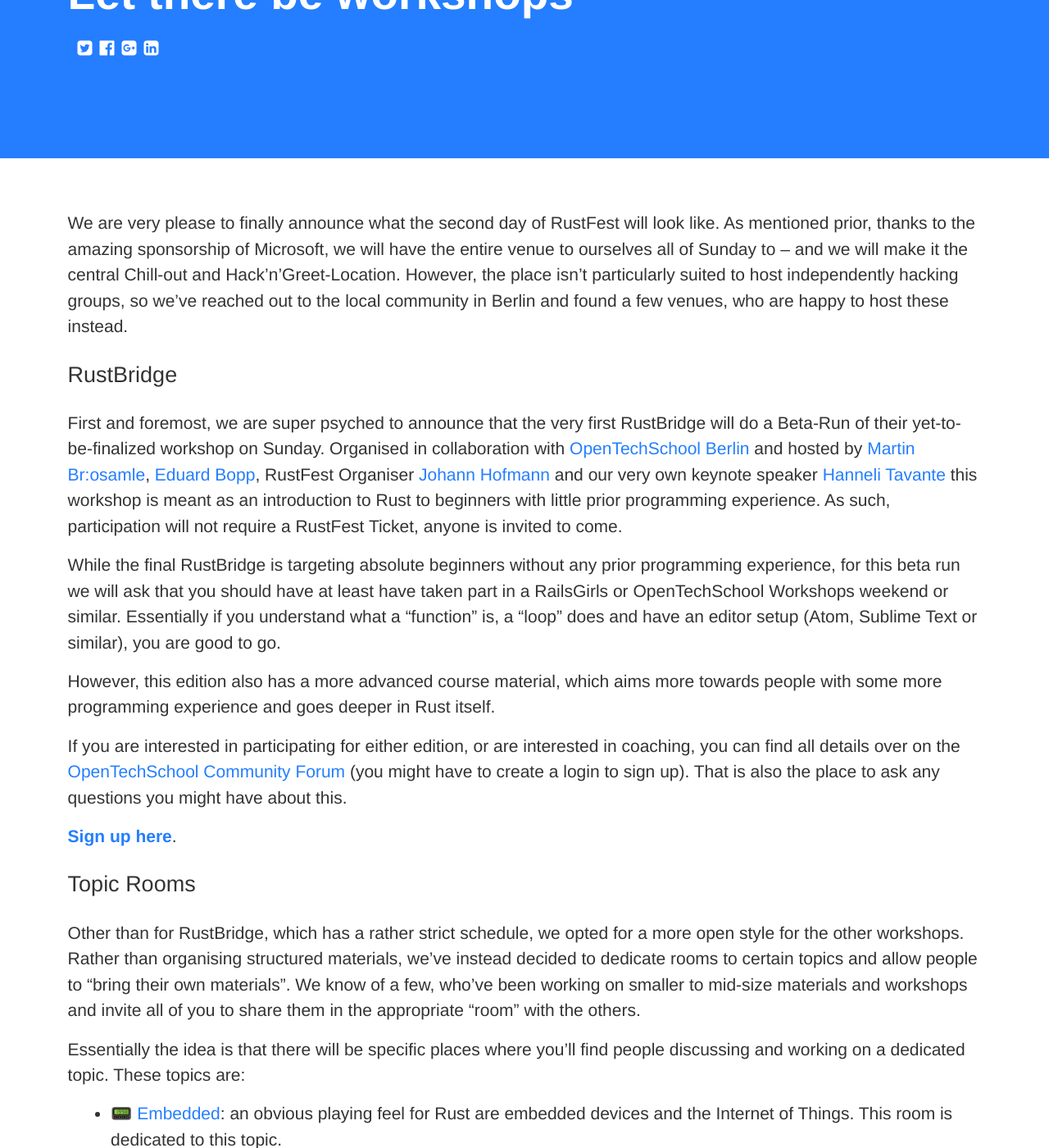
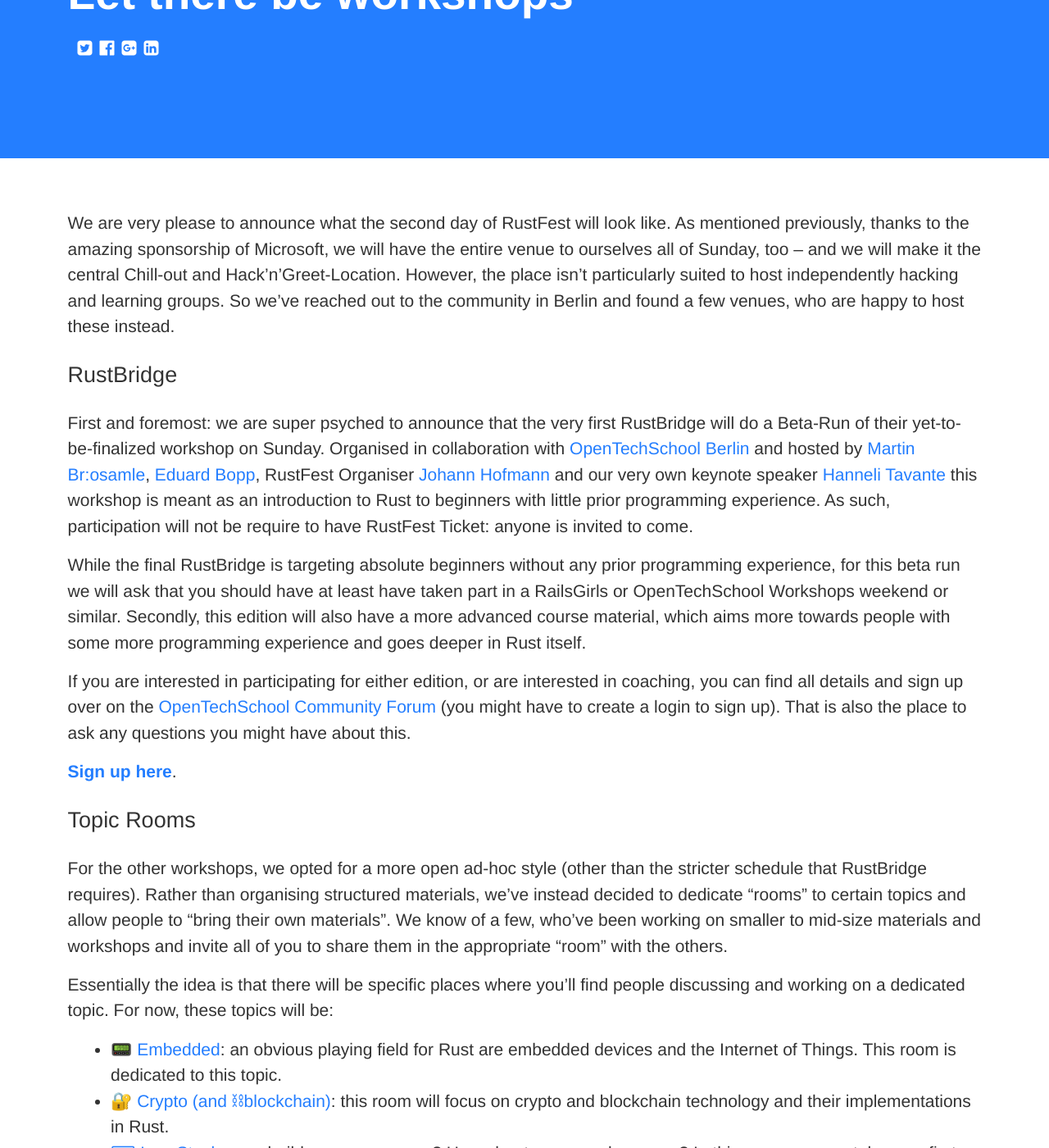
Before and after one commit to RustFestEU/blog.rustfest.eu, a Jekyll site: the page built from _posts/2016-08-24-let-there-be-workshops.md, in a window 1280 px wide and 1400 px high, scrolled down 191 px. Shown: the whole window at 82% size. Built offline with Jekyll 4.4.1, drawn with Linux system fonts in a browser that asks for light colours; some of the changed text lies outside the part shown.

Commit message:
wording and typos

```diff
--- a/_posts/2016-08-24-let-there-be-workshops.md
+++ b/_posts/2016-08-24-let-there-be-workshops.md
@@ -6,35 +6,33 @@
  - skade
 ---
 
-We are very please to finally announce what the second day of RustFest will look like. As mentioned prior, thanks to the amazing sponsorship of Microsoft, we will have the entire venue to ourselves all of Sunday to – and we will make it the central Chill-out and Hack'n'Greet-Location. However, the place isn't particularly suited to host independently hacking groups, so we've reached out to the local community in Berlin and found a few venues, who are happy to host these instead.
+We are very please to announce what the second day of RustFest will look like. As mentioned previously, thanks to the amazing sponsorship of Microsoft, we will have the entire venue to ourselves all of Sunday, too – and we will make it the central Chill-out and Hack'n'Greet-Location. However, the place isn't particularly suited to host independently hacking and learning groups. So we've reached out to the community in Berlin and found a few venues, who are happy to host these instead.
 
 ## RustBridge
 
-First and foremost, we are super psyched to announce that the very first RustBridge will do a Beta-Run of their yet-to-be-finalized workshop on Sunday. Organised in collaboration with [OpenTechSchool Berlin](http://www.opentechschool.org/berlin/) and hosted by [Martin Br:osamle](https://github.com/broesamle), [Eduard Bopp](https://github.com/aepsil0n), RustFest Organiser [Johann Hofmann](https://github.com/johannhof) and our very own keynote speaker [Hanneli Tavante](https://github.com/hannelita) this workshop is meant as an introduction to Rust to beginners with little prior programming experience. As such, participation will not require a RustFest Ticket, anyone is invited to come.
+First and foremost: we are super psyched to announce that the very first RustBridge will do a Beta-Run of their yet-to-be-finalized workshop on Sunday. Organised in collaboration with [OpenTechSchool Berlin](http://www.opentechschool.org/berlin/) and hosted by [Martin Br:osamle](https://github.com/broesamle), [Eduard Bopp](https://github.com/aepsil0n), RustFest Organiser [Johann Hofmann](https://github.com/johannhof) and our very own keynote speaker [Hanneli Tavante](https://github.com/hannelita) this workshop is meant as an introduction to Rust to beginners with little prior programming experience. As such, participation will not be require to have RustFest Ticket: anyone is invited to come.
 
-While the final RustBridge is targeting absolute beginners without any prior programming experience, for this beta run we will ask that you should have at least have taken part in a RailsGirls or OpenTechSchool Workshops weekend or similar. Essentially if you understand what a "function" is, a "loop" does and have an editor setup (Atom, Sublime Text or similar), you are good to go.
+While the final RustBridge is targeting absolute beginners without any prior programming experience, for this beta run we will ask that you should have at least have taken part in a RailsGirls or OpenTechSchool Workshops weekend or similar. Secondly, this edition will also have a more advanced course material, which aims more towards people with some more programming experience and goes deeper in Rust itself.
 
-However, this edition also has a more advanced course material, which aims more towards people with some more programming experience and goes deeper in Rust itself.
-
-If you are interested in participating for either edition, or are interested in coaching, you can find all details over on the [OpenTechSchool Community Forum](http://discourse.opentechschool.org/t/rustbridge-workshop-sept-18th-berlin-together-with-rustfest/1849) (you might have to create a login to sign up). That is also the place to ask any questions you might have about this.
+If you are interested in participating for either edition, or are interested in coaching, you can find all details and sign up over on the [OpenTechSchool Community Forum](http://discourse.opentechschool.org/t/rustbridge-workshop-sept-18th-berlin-together-with-rustfest/1849) (you might have to create a login to sign up). That is also the place to ask any questions you might have about this.
 
 [**Sign up here**](http://discourse.opentechschool.org/t/rustbridge-workshop-sept-18th-berlin-together-with-rustfest/1849).
 
 ## Topic Rooms
 
-Other than for RustBridge, which has a rather strict schedule, we opted for a more open style for the other workshops. Rather than organising structured materials, we've instead decided to dedicate rooms to certain topics and allow people to "bring their own materials". We know of a few, who've been working on smaller to mid-size materials and workshops and invite all of you to share them in the appropriate "room" with the others.
+For the other workshops, we opted for a more open ad-hoc style (other than the stricter schedule that RustBridge requires). Rather than organising structured materials, we've instead decided to dedicate "rooms" to certain topics and allow people to "bring their own materials". We know of a few, who've been working on smaller to mid-size materials and workshops and invite all of you to share them in the appropriate "room" with the others.
 
-Essentially the idea is that there will be specific places where you'll find people discussing and working on a dedicated topic. These topics are:
+Essentially the idea is that there will be specific places where you'll find people discussing and working on a dedicated topic. For now, these topics will be:
 
- - [📟 Embedded](https://github.com/RustFestEU/conf-2016/issues/1): an obvious playing feel for Rust are embedded devices and the Internet of Things. This room is dedicated to this topic.
+ - [📟 Embedded](https://github.com/RustFestEU/conf-2016/issues/1): an obvious playing field for Rust are embedded devices and the Internet of Things. This room is dedicated to this topic.
  - [🔐 Crypto (and ⛓blockchain)](https://github.com/RustFestEU/conf-2016/issues/2): this room will focus on crypto and blockchain technology and their implementations in Rust.
  - [⌨ Low Stack](https://github.com/RustFestEU/conf-2016/issues/3): ever build your own parser? How about your own language? In this room you can take your first steps!
 
-Please feel free to propose and discuss topics you'd like to work on in the issues linked. And please **indicate by clicking of the 👍-button if intend to join that room** for the day (so we can assign rooms as needed).
+Please feel free to propose and discuss topics you'd like in the issues linked. And please **indicate by clicking of the 👍-button if you intend to join that room** for the day (so we can assign rooms as participation requires).
 
 ## Thanks to the supporters
 
-As mentioned already in the beginning, this wouldn't be possible without the great support by the local community in Berlin. A very special thank you to all these awesome venues for leaving their place to us for Sunday:
+As mentioned already in the beginning, this wouldn't be possible without the great support from the community in Berlin. A very special thank you to all these awesome venues for hosting us on Sunday:
 
 <p style="display: flex; justify-content: space-around; align-items: center; margin: 2em 0" markdown="1">
  [![](/assets/sponsors/mindspace_logo.png)](http://mindspace.me/berlin/) [![](/assets/sponsors/default_coup_logo_wide.png)](http://co-up.de/) [![](/assets/sponsors/Microsoft.svg)](https://www.microsoft-berlin.de/de-de/berlin/)
```
